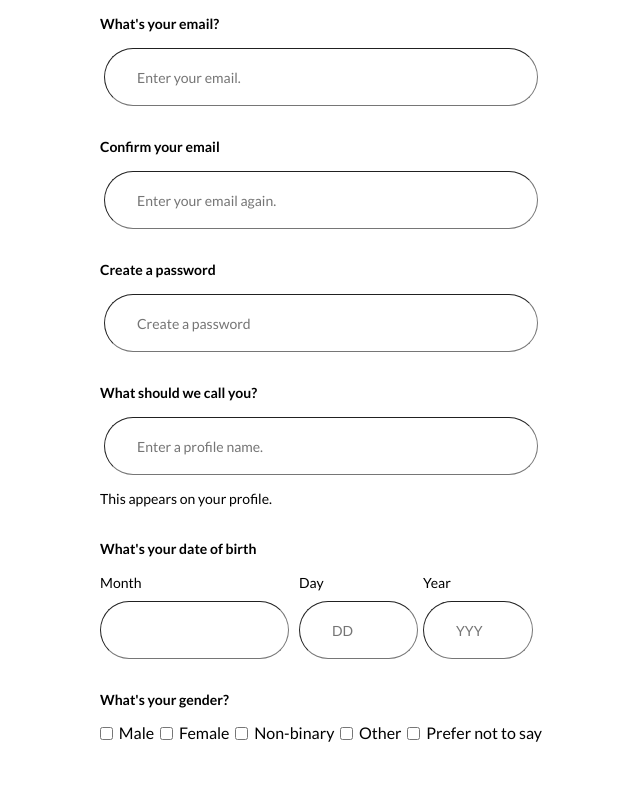
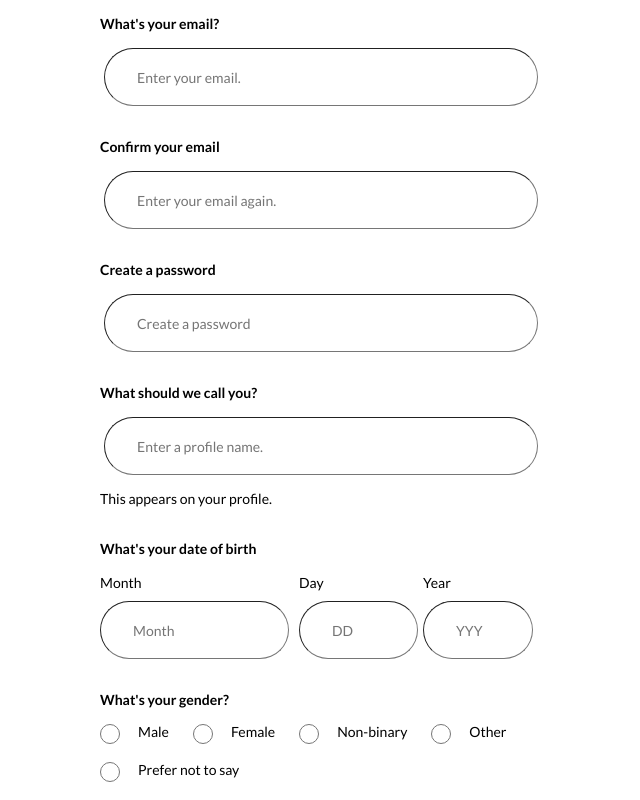
Before and after one commit to baranero/Spotify-registration-login, a React app: page / in a window 1280 px wide. Shown: the part 534-1334 px from the top of the page, without its empty margins (319-959 px from the left). Before the commit the page ends 1277 px from the top, so only its background shows below. Built offline with nearby package versions, Linux system fonts and the light colour scheme; the HTML template or start-up script is replaced by a standard one.

Commit message:
added gender form

```diff
--- a/src/modules/HomeModule/components/Form/RegistrationForm.module.scss
+++ b/src/modules/HomeModule/components/Form/RegistrationForm.module.scss
@@ -71,10 +71,26 @@
         text-align: left;
     }
 
+    & &-gender-container {
+        display: flex;
+        flex-wrap: wrap;
+        justify-content: left;
+    }
+
     & &-gender-input {
-        display: flex;
-        word-wrap: break-word;
-        justify-content: space-between;
+        margin-right: 18px;
+        margin-bottom: 18px;
+        width: 20px;
+        height: 20px;
+    }
+
+    & &-gender-label {
+        text-align: left;
+        font-size: 14px;
+        line-height: 16.8px;
+        font-weight: 400;
+        margin-bottom: 18px;
+        margin-right: 24px;
     }
 
 }
--- a/src/modules/HomeModule/components/Form/RegistrationForm.tsx
+++ b/src/modules/HomeModule/components/Form/RegistrationForm.tsx
@@ -31,7 +31,7 @@ const RegistrationForm: React.FC = () => {
 
                 <div className={classes['registration-form-birth-input']}>
                     <label className={classes['registration-form-description']} htmlFor="month">Month</label>
-                    <input className={`${classes['registration-form-input']} ${classes.month}`}  type='text' name="month" list="month" />
+                    <input className={`${classes['registration-form-input']} ${classes.month}`}  type='text' name="month" list="month" placeholder="Month" />
                     <datalist id="month" >
                         <option value='January'/>
                         <option value='February'/>
@@ -65,18 +65,22 @@ const RegistrationForm: React.FC = () => {
             <div className={classes['registration-form-gender']}>
 
                 <label className={classes['registration-form-input-label']}>What&apos;s your gender?</label>
-                <div className={classes['registration-form-gender-input']}>
+                <div className={classes['registration-form-gender-container']}>
 
-                    <input type='checkbox' id="male" name="male" value='Male'/>
-                    <label htmlFor="male">Male</label>
-                    <input type='checkbox' id="female" name="female" value='Female'/>
-                    <label htmlFor="female">Female</label>
-                    <input type='checkbox' id="non-binary" name="non-binary" value='Non-binary'/>
-                    <label htmlFor="non-binary">Non-binary</label>
-                    <input type='checkbox' id="other" name="other" value='Other'/>
-                    <label htmlFor="other">Other</label>
-                    <input type='checkbox' id="not-to-say" name="not-to-say" value='Prefer not to say'/>
-                    <label htmlFor="not-to-say">Prefer not to say</label>
+                    <input className={classes['registration-form-gender-input']} type='radio' id="male" name="male" value='Male'/>
+                    <label className={classes['registration-form-gender-label']} htmlFor="male">Male</label>
+
+                    <input className={classes['registration-form-gender-input']} type='radio' id="female" name="female" value='Female'/>
+                    <label className={classes['registration-form-gender-label']}  htmlFor="female">Female</label>
+
+                    <input className={classes['registration-form-gender-input']} type='radio' id="non-binary" name="non-binary" value='Non-binary'/>
+                    <label className={classes['registration-form-gender-label']}  htmlFor="non-binary">Non-binary</label>
+
+                    <input className={classes['registration-form-gender-input']} type='radio' id="other" name="other" value='Other'/>
+                    <label className={classes['registration-form-gender-label']}  htmlFor="other">Other</label>
+
+                    <input className={classes['registration-form-gender-input']} type='radio' id="not-to-say" name="not-to-say" value='Prefer not to say'/>
+                    <label className={classes['registration-form-gender-label']}  htmlFor="not-to-say">Prefer not to say</label>
                 </div>
 
             </div>
```
